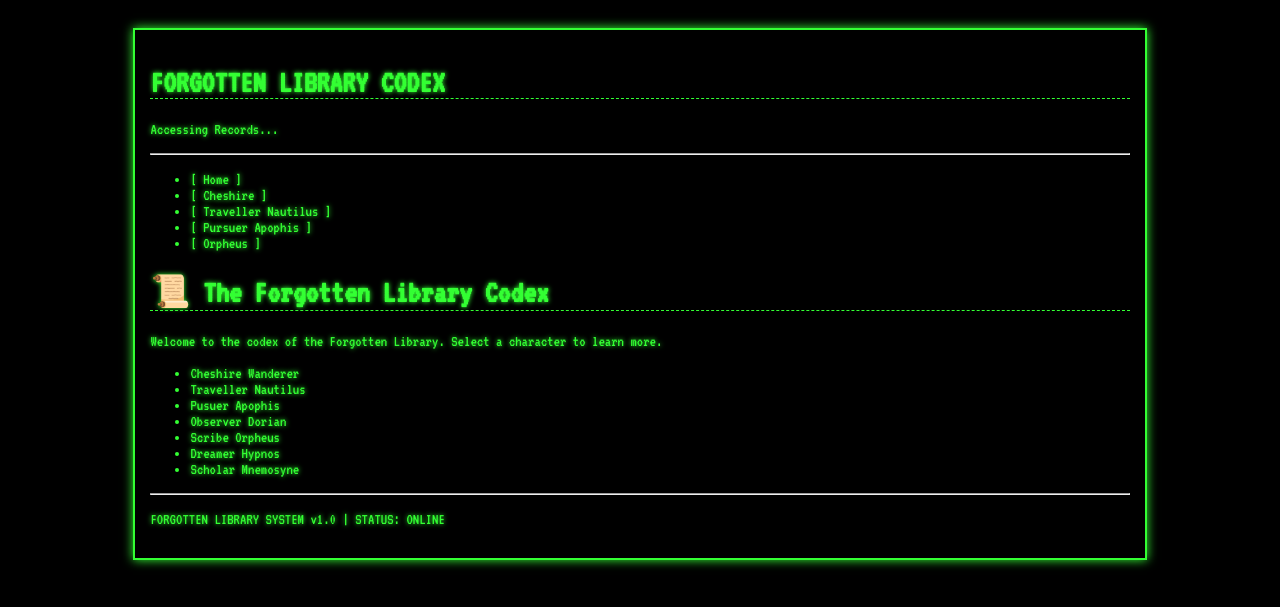
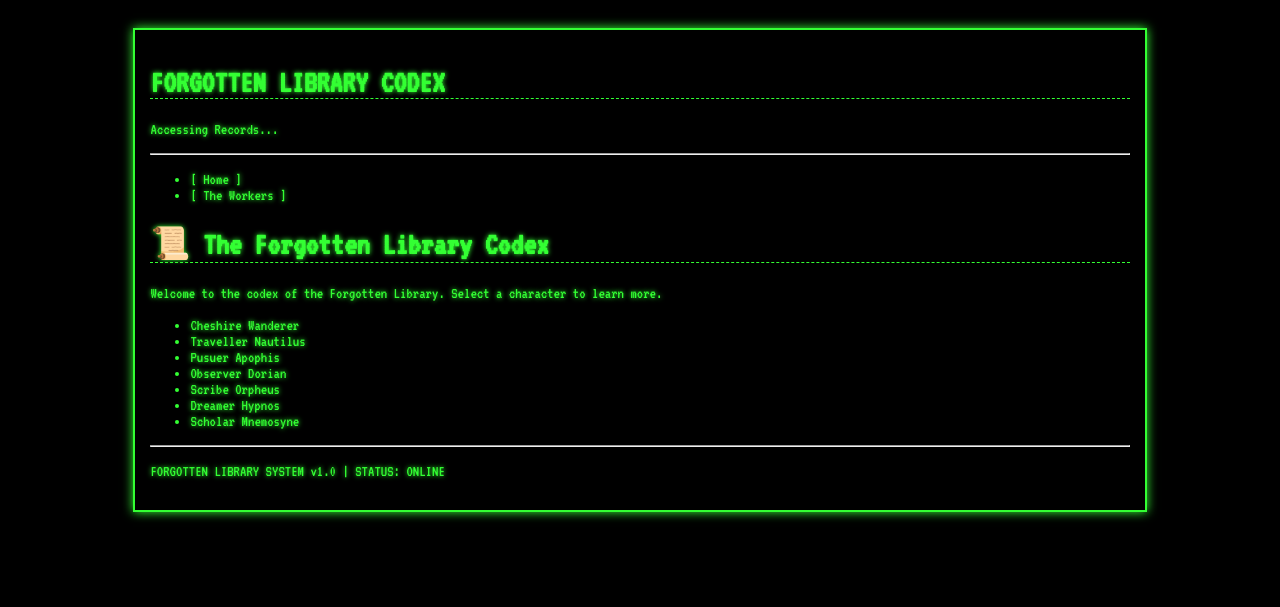
Before and after one commit to Cerberus1912/forgotten-library-codex, a Jekyll site: the page built from index.md, in a window 1280 px wide. Shown: the top 607 px of the page. Built offline with Jekyll 4.4.1, drawn with Linux system fonts in a browser that asks for light colours.

Commit message:
Update default.html

```diff
--- a/_layouts/default.html
+++ b/_layouts/default.html
@@ -23,10 +23,7 @@
         <nav>
             <ul>
                 <li><a href="{{ '/' | relative_url }}">[ Home ]</a></li>
-                <li><a href="{{ '/cheshire/' | relative_url }}">[ Cheshire ]</a></li>
-                <li><a href="{{ '/nautilus/' | relative_url }}">[ Traveller Nautilus ]</a></li>
-                <li><a href="{{ '/apophis/' | relative_url }}">[ Pursuer Apophis ]</a></li>
-                <li><a href="{{ '/orpheus/' | relative_url }}">[ Orpheus ]</a></li>
+                <li><a href="{{ '/workers/' | relative_url }}">[ The Workers ]</a></li>
             </ul>
         </nav>
 
```
